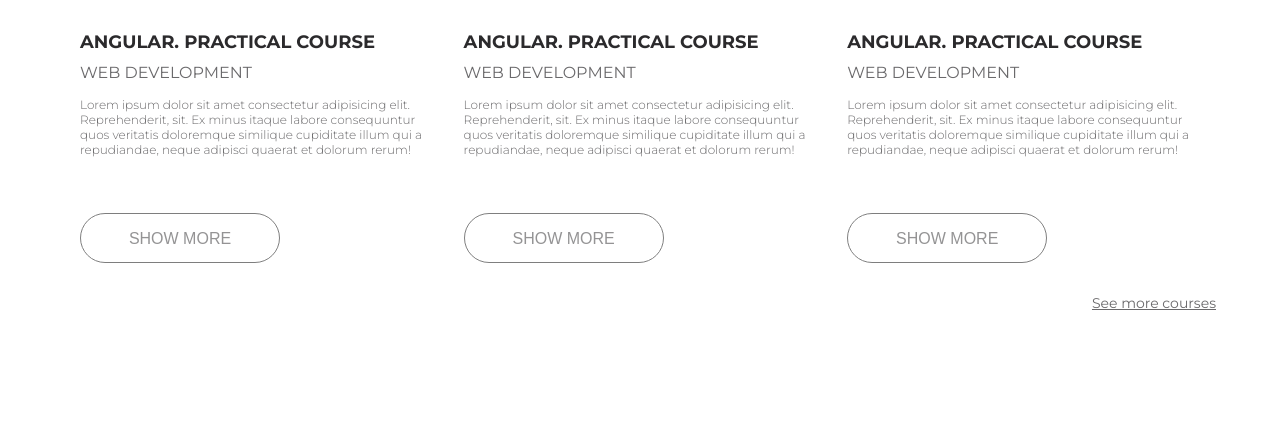
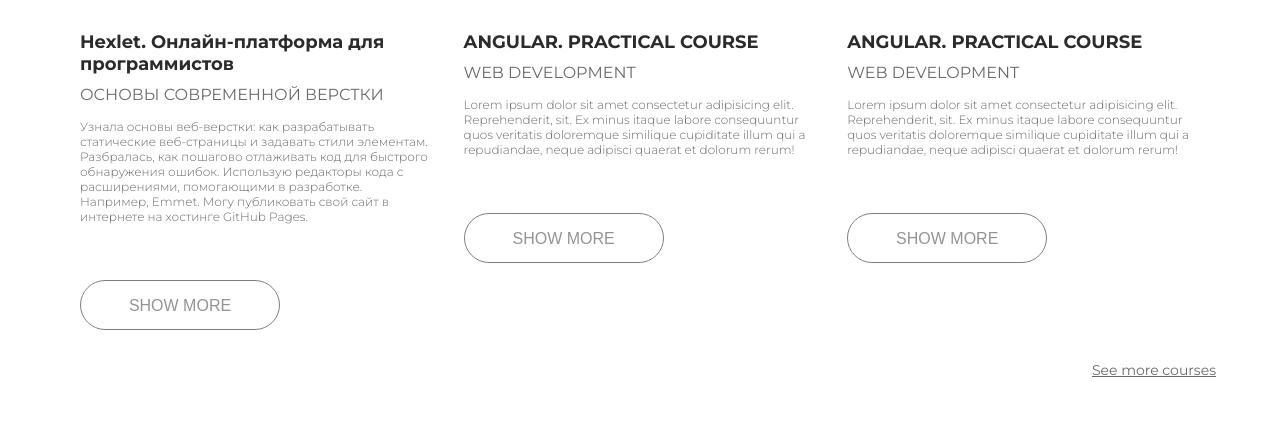
Before and after one commit to sve1us1k/Portfolio, a plain HTML site: page index.html in a window 1280 px wide. Shown: the part 2803-3229 px from the top of the page. Drawn offline with Linux system fonts and the light colour scheme.

Commit message:
My course 1

```diff
--- a/index.html
+++ b/index.html
@@ -155,14 +155,17 @@
         <img src="img/Angular logo.png" alt="">
 
         <div class="courses-content">
-          <h4>ANGULAR. PRACTICAL COURSE</h4>
-          <div class="courses_cat">WEB DEVELOPMENT</div>
+          <h4>Hexlet. Онлайн-платформа для программистов</h4>
+          <div class="courses_cat">Основы современной верстки</div>
           <div class="corses_text">
-            <p>Lorem ipsum dolor sit amet consectetur adipisicing elit. Reprehenderit, sit. Ex minus itaque labore consequuntur quos veritatis doloremque similique cupiditate illum qui a repudiandae, neque adipisci quaerat et dolorum rerum!</p>
+            <p>Узнала основы веб-верстки: как разрабатывать статические веб-страницы и задавать стили элементам.
+              Разбралась, как пошагово отлаживать код для быстрого обнаружения ошибок.
+              Использую редакторы кода с расширениями, помогающими в разработке. Например, Emmet.
+              Могу публиковать свой сайт в интернете на хостинге GitHub Pages.</p>
           </div>
 
         </div>
-        <a href="https://ru.hexlet.io/my" title="Hexlet">
+        <a href="https://ru.hexlet.io/courses/layout-designer-basics" title="Hexlet">
           <button class="btn">show more</button>
         </a>
       </div>
```
